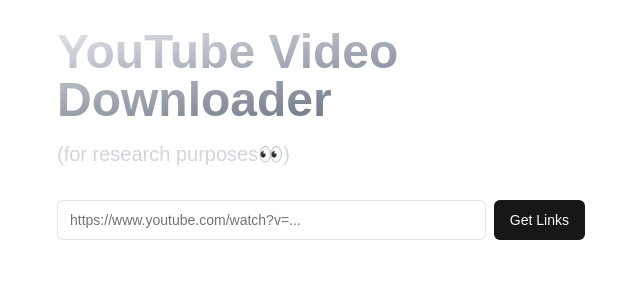
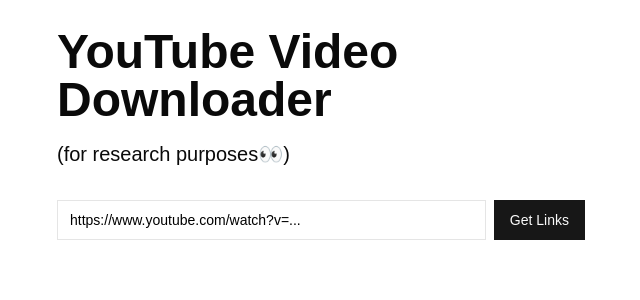
Before and after one commit to guidefari/yt-downloader, a Next.js app: page / in a window 1280 px wide. Shown: the top 300 px of the page, without its empty margins (319-959 px from the left). Built offline with nearby package versions, Linux system fonts and the light colour scheme.

Commit message:
more layout stuff

```diff
--- a/package.json
+++ b/package.json
@@ -11,6 +11,7 @@
   "dependencies": {
     "@distube/ytdl-core": "4.16.4",
     "@hookform/resolvers": "^3.9.1",
+    "@next/font": "^14.2.15",
     "@radix-ui/react-accordion": "^1.2.2",
     "@radix-ui/react-alert-dialog": "^1.1.4",
     "@radix-ui/react-aspect-ratio": "^1.1.1",
--- a/src/app/globals.css
+++ b/src/app/globals.css
@@ -76,7 +76,7 @@
   :root {
     color-scheme: light dark;
 
-    --background: light-dark(hsl(43 12% 100%), hsl(0 0% 3.9%));
+    --background: light-dark(hsl(43 12% 100%), hsl(227, 76%, 56%));
     --foreground: light-dark(hsl(0 0% 3.9%), hsl(0 0% 98%));
     --card: light-dark(hsl(0 0% 100%), hsl(0 0% 3.9%));
     --card-foreground: light-dark(hsl(0 0% 3.9%), hsl(0 0% 98%));
--- a/src/app/layout.tsx
+++ b/src/app/layout.tsx
@@ -1,5 +1,12 @@
 import type { Metadata } from "next";
+import { Space_Mono } from "next/font/google";
 import "./globals.css";
+
+const mono = Space_Mono({
+	subsets: ["latin"],
+	weight: ["400", "700"],
+	style: ["normal", "italic"],
+});
 
 export const metadata: Metadata = {
 	title: "ytdl@home",
@@ -25,7 +32,7 @@
 	children: React.ReactNode;
 }>) {
 	return (
-		<html lang="en">
+		<html lang="en" className={mono.className}>
 			<body className="min-h-dvh p-1 flex">{children}</body>
 		</html>
 	);
--- a/src/app/page.tsx
+++ b/src/app/page.tsx
@@ -80,10 +80,10 @@
 		<>
 			<div className="w-full max-w-xl mx-auto p-6 flex flex-col justify-between min-h-screen">
 				<div>
-					<h2 className="text-4xl sm:text-5xl font-extrabold mb-4 bg-clip-text text-transparent bg-linear-to-br from-gray-200 to-gray-600">
+					<h2 className="text-4xl sm:text-5xl font-extrabold mb-4 bg-clip-text ">
 						YouTube Video Downloader{" "}
 					</h2>
-					<p className="text-lg sm:text-xl mb-8 text-gray-300">
+					<p className="text-lg sm:text-xl mb-8 ">
 						(for research purposes👀)
 					</p>
 				</div>
@@ -97,8 +97,9 @@
 								value={url}
 								onChange={(e) => setUrl(e.target.value)}
 								required
+								className="placeholder:text-black rounded-none"
 							/>
-							<Button type="submit" disabled={status === "loading"}>
+							<Button type="submit" disabled={status === "loading"} className="rounded-none">
 								{status === "loading" ? (
 									<>
 										<Loader2 className="mr-2 h-4 w-4 animate-spin" />
@@ -133,6 +134,7 @@
 									>
 										<Button
 											variant="outline"
+											className="rounded-none"
 											size="sm"
 											onClick={() => handleDownload(format.url)}
 										>
```
Also changed, not shown: 1 other file (tests, documents, lock files or other folders).
